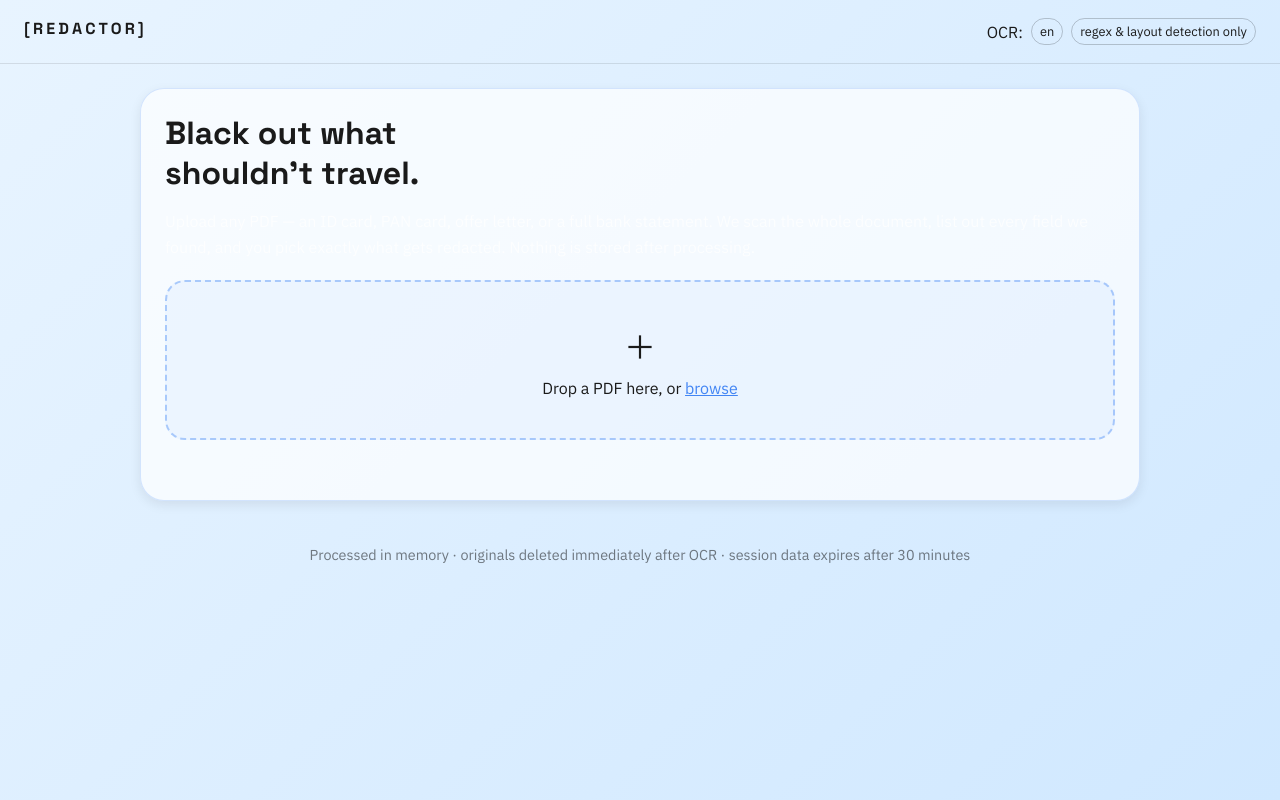
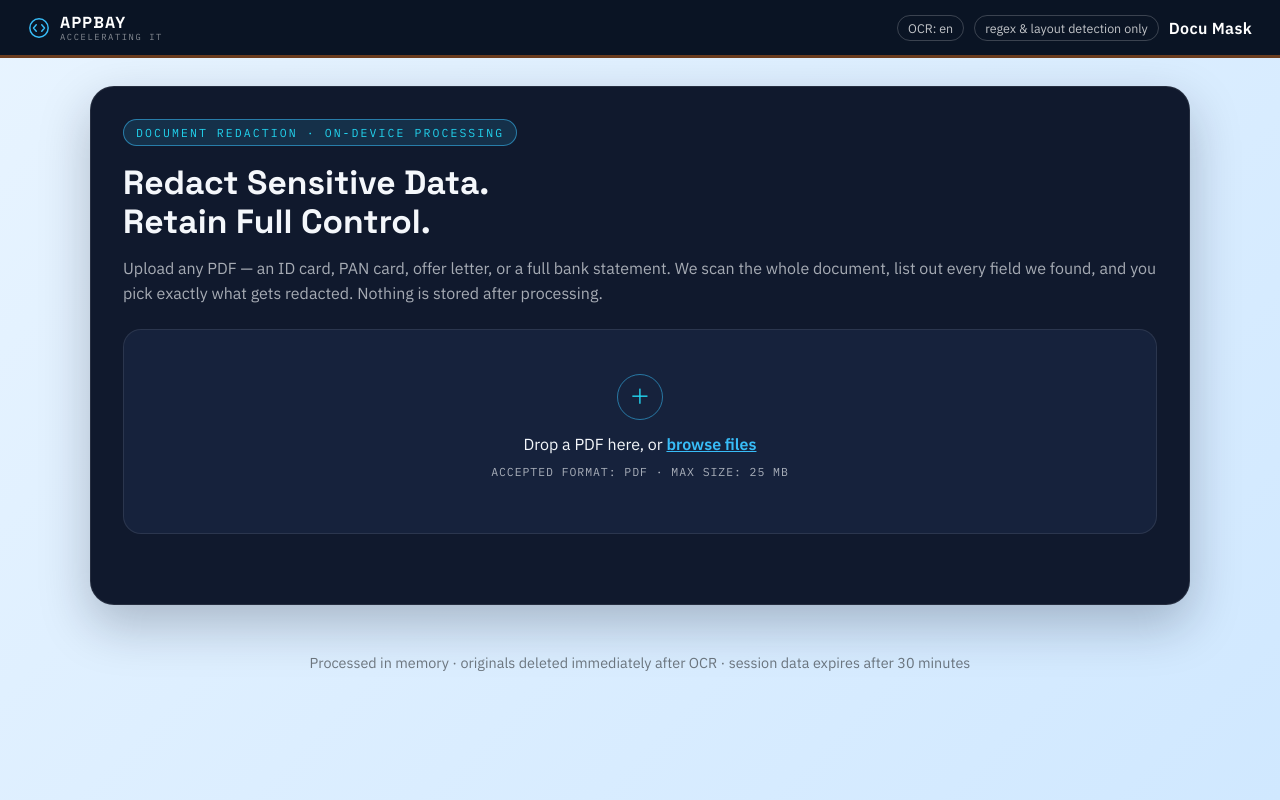
Before and after one commit to aayaan1999/masking-app-poc, a Flask app: template templates/index.html in a window 1280 px wide. Run offline with Flask 3, Linux system fonts and the light colour scheme; the template is opened without the code that fills it: most values are stand-ins (such as "Sample title", 1, 10 or a date in 2020).

Commit message:
Restyle app to match AppBay Docu Mask dark UI, add undo/redo for drawn boxes
Reskins the app around the AppBay/Docu Mask reference design: dark navy
panels, cyan eyebrow badges, and a two-column preview with a "Custom
Redactions" sidebar. Detection and hand-drawn boxes now use the
reference's cyan outline/fill instead of blue/red. The sidebar adds
Undo/Redo for hand-drawn boxes specifically (snapshot-based history,
cleared on new page/document), alongside the existing Upload and Mask
document actions.

Co-Authored-By: Claude Sonnet 5 <noreply@anthropic.com>
Claude-Session: https://claude.ai/code/session_01MReyopDtZNcfAbcfWkcJUi

```diff
--- a/static/script.js
+++ b/static/script.js
@@ -12,18 +12,22 @@ const instructionsInput = document.getElementById('instructions');
 const maskBtn = document.getElementById('mask-btn');
 const backBtn = document.getElementById('back-btn');
 
+const previewSubhead = document.getElementById('preview-subhead');
 const previewImage = document.getElementById('preview-image');
 const previewBoxesLayer = document.getElementById('preview-boxes');
 const previewCanvas = document.getElementById('preview-canvas');
 const previewPrevBtn = document.getElementById('preview-prev');
 const previewNextBtn = document.getElementById('preview-next');
 const previewPageLabel = document.getElementById('preview-page-label');
-const previewClearManualBtn = document.getElementById('preview-clear-manual');
+const undoBtn = document.getElementById('undo-btn');
+const redoBtn = document.getElementById('redo-btn');
 
 let currentJobId = null;
 let selectedGroupIds = new Set();     // whole-group checkbox selections (field list)
 let selectedInstanceIds = new Set();  // individual instance selections (preview clicks)
 let manualBoxes = [];                 // [{ page, bbox: [l, t, r, b] }] hand-drawn in preview
+let manualUndoStack = [];             // snapshots of manualBoxes taken before each edit
+let manualRedoStack = [];
 let allInstances = [];                // every detected instance, from /extract/status
 let groupsById = {};                  // group_id -> group data (for instance_ids lookup)
 let numPages = 1;
@@ -84,6 +88,7 @@ function pollJobStatus(jobId) {
         pageSizes = sizes;
         allInstances = instances;
         renderGroups(groups, message);
+        previewSubhead.textContent = `${numPages} page(s) scanned. Draw a box on the preview to create a custom redaction.`;
         initPreview();
         stepUpload.hidden = true;
         stepReview.hidden = false;
@@ -170,6 +175,9 @@ function syncGroupCheckboxFor(inst) {
 function initPreview() {
   currentPage = 0;
   manualBoxes = [];
+  manualUndoStack = [];
+  manualRedoStack = [];
+  updateUndoRedoButtons();
   renderPreviewPage();
 }
 
@@ -187,8 +195,38 @@ previewPrevBtn.addEventListener('click', () => {
 previewNextBtn.addEventListener('click', () => {
   if (currentPage < numPages - 1) { currentPage += 1; renderPreviewPage(); }
 });
-previewClearManualBtn.addEventListener('click', () => {
-  manualBoxes = [];
+// ---- Undo/redo for hand-drawn ("custom redaction") boxes only ----
+// Detected-field selections aren't part of this history — only the
+// boxes the user drew themselves, matching the sidebar's own scope.
+
+function snapshotManualBoxes() {
+  return manualBoxes.map((b) => ({ page: b.page, bbox: b.bbox.slice() }));
+}
+
+function pushManualUndoSnapshot() {
+  manualUndoStack.push(snapshotManualBoxes());
+  manualRedoStack = [];
+  updateUndoRedoButtons();
+}
+
+function updateUndoRedoButtons() {
+  undoBtn.disabled = manualUndoStack.length === 0;
+  redoBtn.disabled = manualRedoStack.length === 0;
+}
+
+undoBtn.addEventListener('click', () => {
+  if (!manualUndoStack.length) return;
+  manualRedoStack.push(snapshotManualBoxes());
+  manualBoxes = manualUndoStack.pop();
+  updateUndoRedoButtons();
+  renderPreviewBoxes();
+});
+
+redoBtn.addEventListener('click', () => {
+  if (!manualRedoStack.length) return;
+  manualUndoStack.push(snapshotManualBoxes());
+  manualBoxes = manualRedoStack.pop();
+  updateUndoRedoButtons();
   renderPreviewBoxes();
 });
 
@@ -244,6 +282,7 @@ function renderPreviewBoxes() {
       del.textContent = '×';
       del.addEventListener('click', (evt) => {
         evt.stopPropagation();
+        pushManualUndoSnapshot();
         manualBoxes.splice(idx, 1);
         renderPreviewBoxes();
       });
@@ -296,6 +335,7 @@ window.addEventListener('mouseup', (evt) => {
 
   if (right - left < 6 || bottom - top < 6 || rect.width === 0 || rect.height === 0) return; // treat as a click, not a drag
 
+  pushManualUndoSnapshot();
   const { w, h } = pageSize();
   manualBoxes.push({
     page: currentPage,
@@ -356,6 +396,9 @@ backBtn.addEventListener('click', () => {
   selectedGroupIds.clear();
   selectedInstanceIds.clear();
   manualBoxes = [];
+  manualUndoStack = [];
+  manualRedoStack = [];
+  updateUndoRedoButtons();
   allInstances = [];
   groupsById = {};
   instructionsInput.value = '';
--- a/static/style.css
+++ b/static/style.css
@@ -3,53 +3,129 @@
   font-family: 'IBM Plex Sans', sans-serif;
   background: #e8f4ff;
   color: #1a1a1a;
+
+  --panel-bg: #10192d;
+  --panel-bg-raised: #16223c;
+  --panel-border: rgba(255,255,255,0.09);
+  --text-hi: #f4f7fb;
+  --text-lo: rgba(244,247,251,0.66);
+  --cyan: #38bdf8;
+  --cyan-strong: #22d3ee;
+  --cyan-soft: rgba(56,189,248,0.14);
+  --cyan-border: rgba(56,189,248,0.55);
 }
 body {
   margin: 0;
   min-height: 100vh;
   background: linear-gradient(135deg, #e8f4ff 0%, #d0e8ff 100%);
 }
-.topbar { display: flex; justify-content: space-between; padding: 18px 24px; border-bottom: 1px solid rgba(0,0,0,0.1); }
-.topbar__mark { font-family: 'Space Grotesk', sans-serif; font-weight: 700; letter-spacing: 0.2em; }
-.topbar__meta { display: flex; gap: 8px; align-items: center; flex-wrap: wrap; }
-.pill { border: 1px solid rgba(0,0,0,0.2); padding: 4px 8px; border-radius: 999px; font-size: 0.8rem; }
-.pill--on { background: rgba(66,133,244,0.15); }
-.layout { max-width: 1000px; margin: 0 auto; padding: 24px; }
-.panel { background: rgba(255,255,255,0.7); border: 1px solid rgba(66,133,244,0.2); border-radius: 24px; padding: 24px; box-shadow: 0 4px 12px rgba(0,0,0,0.08); }
-.headline { font-family: 'Space Grotesk', sans-serif; font-size: 2rem; margin: 0 0 10px; }
-.headline--sm { font-size: 1.4rem; }
-.subhead { color: rgba(255,255,255,0.72); line-height: 1.6; }
-.dropzone { border: 2px dashed rgba(66,133,244,0.4); border-radius: 20px; padding: 40px; text-align: center; cursor: pointer; margin-top: 20px; background: rgba(66,133,244,0.05); }
-.dropzone__icon { font-size: 2rem; margin-bottom: 10px; }
-.dropzone__browse { color: #4285f4; text-decoration: underline; }
-.status { min-height: 24px; margin-top: 12px; color: #0056cc; }
-.status--error { color: #d32f2f; }
-.groups { display: grid; gap: 12px; margin-top: 16px; }
-.empty-state { color: rgba(0,0,0,0.6); padding: 14px; border: 1px dashed rgba(66,133,244,0.2); border-radius: 14px; background: rgba(66,133,244,0.05); }
-.group-card { display: flex; gap: 12px; align-items: flex-start; padding: 14px; border: 1px solid rgba(66,133,244,0.2); border-radius: 14px; background: rgba(66,133,244,0.08); }
+
+.topbar {
+  display: flex; justify-content: space-between; align-items: center;
+  padding: 14px 28px; background: #0a1424; border-bottom: 3px solid #6b3d1f;
+}
+.topbar__brand { display: flex; align-items: center; gap: 10px; }
+.topbar__logo { color: var(--cyan); display: flex; }
+.topbar__wordmark { font-family: 'Space Grotesk', sans-serif; font-weight: 700; letter-spacing: 0.08em; color: #fff; display: flex; flex-direction: column; line-height: 1.1; }
+.topbar__tagline { font-family: 'IBM Plex Mono', monospace; font-size: 0.55rem; font-weight: 400; letter-spacing: 0.18em; color: rgba(255,255,255,0.5); }
+.topbar__meta { display: flex; gap: 10px; align-items: center; flex-wrap: wrap; }
+.topbar__product { color: #fff; font-weight: 600; letter-spacing: 0.02em; }
+.pill { border: 1px solid rgba(255,255,255,0.2); padding: 4px 10px; border-radius: 999px; font-size: 0.78rem; color: rgba(255,255,255,0.75); }
+.pill--on { background: var(--cyan-soft); border-color: var(--cyan-border); color: var(--cyan-strong); }
+
+.layout { max-width: 1100px; margin: 0 auto; padding: 28px 24px; display: flex; flex-direction: column; gap: 24px; }
+
+.panel {
+  background: var(--panel-bg);
+  border: 1px solid var(--panel-border);
+  border-radius: 24px;
+  padding: 32px;
+  box-shadow: 0 20px 50px rgba(10,20,40,0.25);
+  color: var(--text-hi);
+}
+
+.eyebrow {
+  display: inline-block; font-family: 'IBM Plex Mono', monospace; font-size: 0.72rem;
+  letter-spacing: 0.18em; color: var(--cyan-strong); background: var(--cyan-soft);
+  border: 1px solid var(--cyan-border); padding: 5px 12px; border-radius: 999px; margin-bottom: 18px;
+}
+.eyebrow--sidebar { margin-bottom: 8px; }
+
+.headline { font-family: 'Space Grotesk', sans-serif; font-size: 2.1rem; margin: 0 0 14px; color: var(--text-hi); line-height: 1.15; }
+.headline--sm { font-size: 1.4rem; margin-bottom: 6px; }
+.subhead { color: var(--text-lo); line-height: 1.6; margin: 0 0 4px; }
+
+.dropzone {
+  border: 1px solid var(--panel-border); border-radius: 18px; padding: 44px; text-align: center;
+  cursor: pointer; margin-top: 22px; background: var(--panel-bg-raised);
+}
+.dropzone__icon {
+  width: 44px; height: 44px; line-height: 44px; margin: 0 auto 14px; border-radius: 50%;
+  border: 1px solid var(--cyan-border); color: var(--cyan-strong); font-size: 1.3rem;
+}
+.dropzone__label { color: var(--text-hi); }
+.dropzone__browse { color: var(--cyan); text-decoration: underline; font-weight: 600; }
+.dropzone__hint { margin-top: 10px; font-family: 'IBM Plex Mono', monospace; font-size: 0.72rem; letter-spacing: 0.08em; color: var(--text-lo); }
+.dropzone__filename { margin-top: 10px; color: var(--cyan-strong); font-size: 0.9rem; }
+
+.status { min-height: 24px; margin-top: 14px; color: var(--cyan-strong); }
+.status--error { color: #f87171; }
+
+.groups { display: grid; gap: 12px; margin-top: 18px; }
+.empty-state { color: var(--text-lo); padding: 14px; border: 1px dashed var(--panel-border); border-radius: 14px; background: var(--panel-bg-raised); }
+.group-card { display: flex; gap: 12px; align-items: flex-start; padding: 14px 16px; border: 1px solid var(--panel-border); border-radius: 14px; background: var(--panel-bg-raised); cursor: pointer; }
+.group-card:has(input:checked) { border-color: var(--cyan-border); background: var(--cyan-soft); }
 .group-card__content { flex: 1; }
-.group-card__title { font-weight: 600; margin-bottom: 4px; color: #000; }
-.group-card__meta, .group-card__samples { color: rgba(0,0,0,0.6); font-size: 0.94rem; }
-.instructions { margin-top: 16px; }
-.instructions__legend { display: block; font-size: 0.8rem; font-weight: 700; letter-spacing: 0.2em; margin-bottom: 8px; }
-textarea { width: 100%; min-height: 110px; border-radius: 14px; border: 1px solid rgba(66,133,244,0.3); background: rgba(255,255,255,0.9); color: #000; padding: 12px; box-sizing: border-box; }
-.review-actions { display: flex; gap: 12px; margin-top: 16px; }
-.btn-primary, .btn-secondary { border: 0; padding: 12px 16px; border-radius: 999px; cursor: pointer; font-weight: 600; }
-.btn-primary { background: #4285f4; color: #fff; }
-.btn-secondary { background: rgba(66,133,244,0.1); color: #0056cc; }
+.group-card__title { font-weight: 600; margin-bottom: 4px; color: var(--text-hi); }
+.group-card__meta, .group-card__samples { color: var(--text-lo); font-size: 0.94rem; }
+
+.instructions { margin-top: 20px; }
+.instructions__legend { display: block; font-family: 'IBM Plex Mono', monospace; font-size: 0.72rem; letter-spacing: 0.14em; color: var(--text-lo); margin-bottom: 8px; }
+textarea {
+  width: 100%; min-height: 110px; border-radius: 14px; border: 1px solid var(--panel-border);
+  background: var(--panel-bg-raised); color: var(--text-hi); padding: 12px; box-sizing: border-box;
+  font-family: inherit;
+}
+textarea::placeholder { color: var(--text-lo); }
+
+.btn-primary, .btn-secondary, .btn-side {
+  border: 0; padding: 12px 16px; border-radius: 12px; cursor: pointer; font-weight: 600;
+  font-family: inherit; font-size: 0.95rem;
+}
+.btn-primary {
+  background: var(--cyan); color: #04121f; display: flex; align-items: center; justify-content: center; gap: 8px;
+}
+.btn-primary:hover { background: var(--cyan-strong); }
+.btn-primary:disabled { opacity: 0.5; cursor: not-allowed; }
+.btn-secondary { background: rgba(255,255,255,0.06); color: var(--text-hi); border: 1px solid var(--panel-border); }
+.btn-secondary:hover { background: rgba(255,255,255,0.1); }
+.btn-secondary:disabled { opacity: 0.4; cursor: not-allowed; }
+
 .footer { text-align: center; color: rgba(0,0,0,0.5); padding: 20px; font-size: 0.9rem; }
 
 /* Preview tab */
-#step-preview { margin-top: 24px; }
-.preview-toolbar { display: flex; align-items: center; justify-content: space-between; gap: 12px; margin: 16px 0; flex-wrap: wrap; }
-.preview-pager { display: flex; align-items: center; gap: 10px; }
-.preview-pager__label { font-weight: 600; color: #000; min-width: 70px; text-align: center; }
+.preview-layout { display: flex; gap: 22px; margin-top: 22px; align-items: flex-start; flex-wrap: wrap; }
+.preview-main { flex: 1 1 560px; min-width: 0; }
+.preview-pager { display: flex; align-items: center; gap: 10px; margin-bottom: 16px; }
+.preview-pager__label { font-weight: 600; color: var(--text-hi); min-width: 70px; text-align: center; }
+
+.preview-frame {
+  position: relative; border: 1px solid var(--panel-border); border-radius: 18px; padding: 18px 18px 0;
+  background: var(--panel-bg-raised);
+}
+.preview-frame__snip {
+  position: absolute; top: -2px; right: 18px; color: var(--cyan-strong); background: var(--panel-bg-raised);
+  padding: 0 8px; font-size: 0.9rem; transform: translateY(-50%) rotate(90deg);
+}
+.preview-frame::before {
+  content: ""; position: absolute; top: 0; left: 18px; right: 18px; border-top: 1px dashed var(--panel-border);
+}
+
 .preview-canvas {
   position: relative;
   display: inline-block;
   max-width: 100%;
-  border: 1px solid rgba(66,133,244,0.25);
-  border-radius: 12px;
+  border-radius: 10px;
   overflow: hidden;
   background: #fff;
   cursor: crosshair;
--- a/templates/index.html
+++ b/templates/index.html
@@ -3,7 +3,7 @@
 <head>
 <meta charset="UTF-8">
 <meta name="viewport" content="width=device-width, initial-scale=1.0">
-<title>Redactor — Automatic document field masking</title>
+<title>Docu Mask — Automatic document field masking</title>
 <link rel="preconnect" href="https://fonts.googleapis.com">
 <link href="https://fonts.googleapis.com/css2?family=Space+Grotesk:wght@400;500;600;700&family=IBM+Plex+Sans:wght@400;500;600&family=IBM+Plex+Mono:wght@400;500&display=swap" rel="stylesheet">
 <link rel="stylesheet" href="{{ url_for('static', filename='style.css') }}">
@@ -14,12 +14,19 @@
 <div class="grain"></div>
 
 <header class="topbar">
-  <div class="topbar__mark">
-    <span class="topbar__bracket">[</span>REDACTOR<span class="topbar__bracket">]</span>
+  <div class="topbar__brand">
+    <span class="topbar__logo">
+      <svg viewBox="0 0 24 24" width="22" height="22" fill="none" xmlns="http://www.w3.org/2000/svg">
+        <circle cx="12" cy="12" r="10" stroke="currentColor" stroke-width="1.6"/>
+        <path d="M9 8.5 6 12l3 3.5M15 8.5 18 12l-3 3.5" stroke="currentColor" stroke-width="1.6" stroke-linecap="round" stroke-linejoin="round"/>
+      </svg>
+    </span>
+    <span class="topbar__wordmark">APPBAY<span class="topbar__tagline">ACCELERATING IT</span></span>
   </div>
   <div class="topbar__meta">
-    OCR: <span class="pill{% if 'urd' in ocr_languages or 'ara' in ocr_languages %} pill--on{% endif %}">{{ ocr_languages }}</span>
+    <span class="pill{% if 'urd' in ocr_languages or 'ara' in ocr_languages %} pill--on{% endif %}">OCR: {{ ocr_languages }}</span>
     {% if ner_active %}<span class="pill pill--on">NER model active</span>{% else %}<span class="pill">regex &amp; layout detection only</span>{% endif %}
+    <span class="topbar__product">Docu Mask</span>
   </div>
 </header>
 
@@ -27,7 +34,8 @@
 
   <!-- STEP 1: upload -->
   <section id="step-upload" class="panel step">
-    <h1 class="headline">Black out what<br>shouldn't travel.</h1>
+    <span class="eyebrow">DOCUMENT REDACTION · ON-DEVICE PROCESSING</span>
+    <h1 class="headline">Redact Sensitive Data.<br>Retain Full Control.</h1>
     <p class="subhead">
       Upload any PDF — an ID card, PAN card, offer letter, or a full bank
       statement. We scan the whole document, list out every field we
@@ -38,7 +46,8 @@
     <div id="dropzone" class="dropzone">
       <input type="file" id="file-input" accept="application/pdf" hidden>
       <div class="dropzone__icon">＋</div>
-      <div class="dropzone__label">Drop a PDF here, or <span class="dropzone__browse">browse</span></div>
+      <div class="dropzone__label">Drop a PDF here, or <span class="dropzone__browse">browse files</span></div>
+      <div class="dropzone__hint">ACCEPTED FORMAT: PDF · MAX SIZE: 25 MB</div>
       <div class="dropzone__filename" id="file-name"></div>
     </div>
 
@@ -56,38 +65,50 @@
       <label for="instructions" class="instructions__legend">ANYTHING ELSE? DESCRIBE IT IN PLAIN ENGLISH</label>
       <textarea id="instructions" placeholder='e.g. mask the name John Smith, redact "Acme Corp" everywhere, or mask all records for Sarah Ahmed'></textarea>
     </div>
-
-    <div class="review-actions">
-      <button type="button" id="back-btn" class="btn-secondary">← Upload a different file</button>
-      <button type="button" id="mask-btn" class="btn-primary">
-        <span class="btn-primary__label">Mask document</span>
-        <span class="btn-primary__arrow">→</span>
-      </button>
-    </div>
-
-    <div id="mask-status" class="status"></div>
   </section>
 
   <!-- STEP 2b: visual preview with detection boxes, drawable regions -->
   <section id="step-preview" class="panel step" hidden>
-    <h2 class="headline headline--sm">Preview</h2>
-    <p class="subhead">
-      Click a box to toggle it for redaction. Drag anywhere else on the page to draw a
-      custom box of your own.
-    </p>
+    <h2 class="headline headline--sm">Review the document</h2>
+    <p class="subhead" id="preview-subhead">Draw a box on the preview to create a custom redaction.</p>
 
-    <div class="preview-toolbar">
+    <div class="preview-layout">
+      <div class="preview-main">
         <div class="preview-pager">
           <button type="button" id="preview-prev" class="btn-secondary">← Prev page</button>
           <span id="preview-page-label" class="preview-pager__label">Page 1</span>
           <button type="button" id="preview-next" class="btn-secondary">Next page →</button>
         </div>
-      <button type="button" id="preview-clear-manual" class="btn-secondary">Clear custom boxes</button>
-    </div>
 
+        <div id="preview-frame" class="preview-frame">
+          <span class="preview-frame__snip">✂</span>
           <div id="preview-canvas" class="preview-canvas">
             <img id="preview-image" class="preview-canvas__image" draggable="false">
             <div id="preview-boxes" class="preview-canvas__boxes"></div>
+          </div>
+        </div>
+      </div>
+
+      <aside class="preview-sidebar">
+        <span class="eyebrow eyebrow--sidebar">CUSTOM REDACTIONS</span>
+        <p class="preview-sidebar__desc">Draw a box on the preview to add a new redaction. Undo or redo to refine it.</p>
+
+        <button type="button" id="undo-btn" class="btn-side" disabled>
+          <span class="btn-side__icon">↺</span> Undo
+        </button>
+        <button type="button" id="redo-btn" class="btn-side" disabled>
+          <span class="btn-side__icon">↻</span> Redo
+        </button>
+        <button type="button" id="back-btn" class="btn-side">
+          <span class="btn-side__icon">⇧</span> Upload
+        </button>
+        <button type="button" id="mask-btn" class="btn-primary">
+          <span class="btn-primary__icon">⊘</span>
+          <span class="btn-primary__label">Mask document</span>
+        </button>
+
+        <div id="mask-status" class="status"></div>
+      </aside>
     </div>
   </section>
 
```
Also changed, not shown: other parts of static/style.css (+24 -10 lines). Lines whose indentation alone changed are shown as unchanged.
